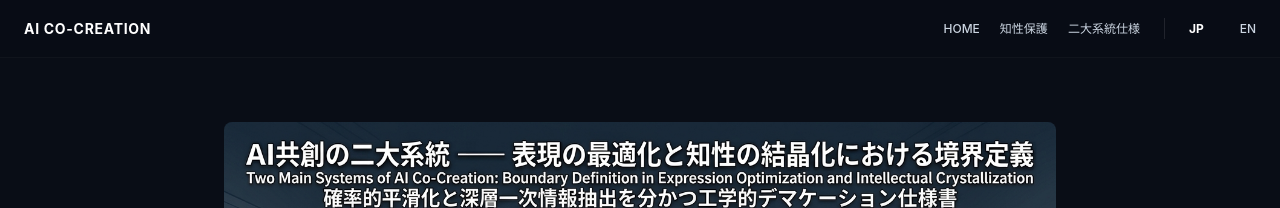
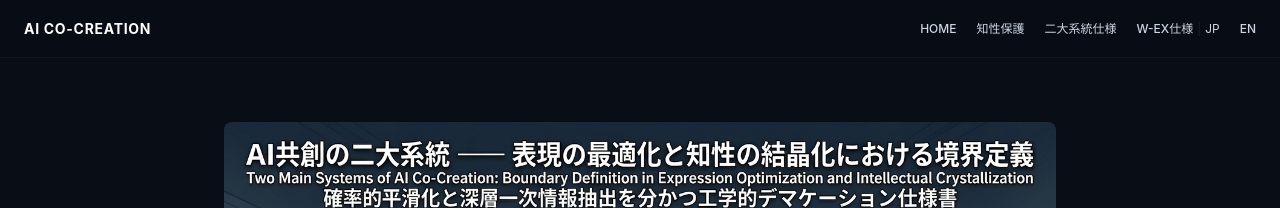
Before and after one commit to AtsutaEito/ai-co-creation, a Jekyll site: the page built from ai-co-creation-vectors.md, in a window 1280 px wide. Shown: the top 208 px of the page. Built offline with Jekyll 4.4.1, drawn with Linux system fonts in a browser that asks for light colours.

Commit message:
Update default.html

```diff
--- a/_layouts/default.html
+++ b/_layouts/default.html
@@ -182,30 +182,30 @@
       {% if page.lang == "en" %}
         <a href="{{ '/en/intelligence-protection' | relative_url }}">INTELLIGENCE PROTECTION</a>
         <a href="{{ '/en/ai-co-creation-vectors' | relative_url }}">TWO VECTORS SPEC</a>
+        <a href="{{ '/en/w-ex' | relative_url }}">W-EX SPEC</a>
       {% else %}
         <a href="{{ '/intelligence-protection' | relative_url }}">知性保護</a>
         <a href="{{ '/ai-co-creation-vectors' | relative_url }}">二大系統仕様</a>
+        <a href="{{ '/w-ex' | relative_url }}">W-EX仕様</a>
       {% endif %}
 
       <!-- シームレス多言語スイッチ -->
-      <div class="pe-lang-switcher">
-        {% if page.lang == "en" %}
-          {% assign jp_url = page.url | replace: "/en/", "/" %}
-          <a href="{{ jp_url | relative_url }}">JP</a>
-          <span style="color: var(--text-bright); margin-left: 8px;">EN</span>
+      <span style="color: var(--border-highlight); margin: 0 4px;">|</span>
+      {% if page.lang == "en" %}
+        {% assign target_url = page.url | replace_first: '/en/', '/' %}
+        <a href="{{ target_url | relative_url }}" class="pe-lang-switch">JP</a>
+        <span class="pe-lang-active">EN</span>
+      {% else %}
+        {% if page.url == "/" %}
+          {% assign target_url = "/en/" %}
         {% else %}
-          <span style="color: var(--text-bright); margin-right: 8px;">JP</span>
-          {% if page.url == "/" %}
-            {% assign en_url = "/en/" %}
-          {% else %}
-            {% assign en_url = "/en" | append: page.url %}
-          {% endif %}
-          <a href="{{ en_url | relative_url }}">EN</a>
+          {% assign target_url = "/en" | append: page.url %}
         {% endif %}
-      </div>
+        <span class="pe-lang-active">JP</span>
+        <a href="{{ target_url | relative_url }}" class="pe-lang-switch">EN</a>
+      {% endif %}
     </div>
   </nav>
-
   <!-- メインコンテナ -->
   <main class="site-container">
     {{ content }}
```
